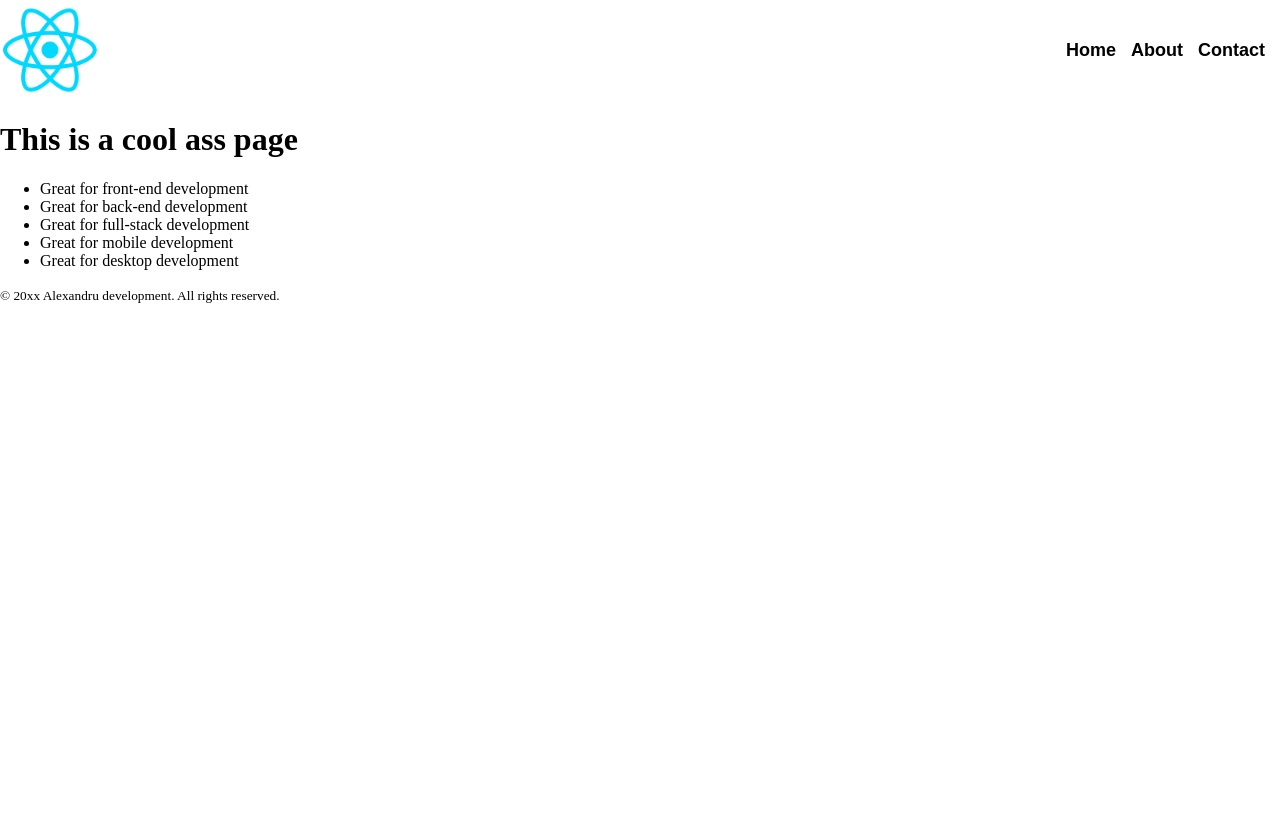
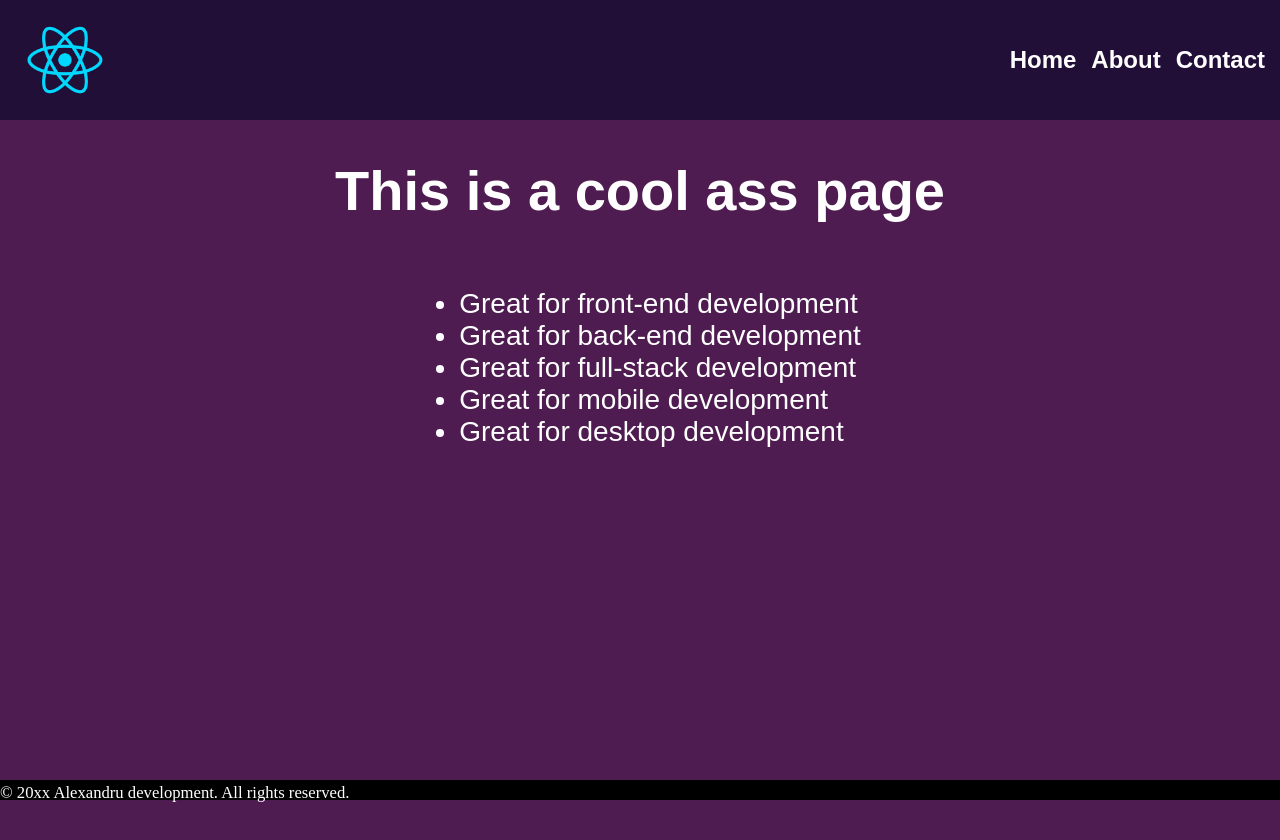
Before and after one commit to Alin044/ReactApp, a React (Vite) app: page / in a window 1280 px wide. Shown: the top 840 px of the page. Before the commit the page ends 800 px from the top, so only its background shows below. Built offline with nearby package versions, Linux system fonts and the light colour scheme.

Commit message:
more styling added

```diff
--- a/src/App.jsx
+++ b/src/App.jsx
@@ -4,7 +4,7 @@ import React from 'react'
 function Header(){
   return (
       <header className="header-container">
-        <img src="../public/images/React.webp" alt="React Logo" width="100" />
+        <img src="../public/images/React.webp" className="nav-bar-logo" alt="React Logo" />
         <nav className="nav-container">
           <ul className="nav-list">
             <li>Home</li>
@@ -18,7 +18,7 @@ function Header(){
 
 function MainContent(){
   return (
-    <main>
+    <main className="main-container">
         <h1>This is a cool ass page</h1>
 
         <ul>
@@ -34,7 +34,7 @@ function MainContent(){
 
 function Footer(){
   return (
-    <footer><small>© 20xx Alexandru development. All rights reserved.</small></footer>
+    <footer className="footer-container"><small>© 20xx Alexandru development. All rights reserved.</small></footer>
   )
 }
 
--- a/src/index.css
+++ b/src/index.css
@@ -15,11 +15,41 @@ body {
 .nav-list li{
   margin-right: 15px;
   font-family: sans-serif;
-  font-size: 18px;
+  font-size: 24px;
 }
 
 .header-container{
   display: flex;
   justify-content: space-between;
   align-items: center;
+  background-color: #210F37;
+  height: 120px;
+  color: white;
 }
+
+.nav-bar-logo{
+  width: 80px;
+  margin-left: 25px;
+}
+
+.main-container{
+  font-family: sans-serif;
+  color: white;
+  font-size: 28px;
+  border: none;
+  display: flex;
+  flex-direction: column;
+  align-items: center;
+  height: 100vh;
+  background-color: #4F1C51;
+}
+
+.footer-container{
+  position: fixed;
+  bottom: 0;
+  height: 20px;
+  background-color: black;
+  color: white;
+  width: 100%;
+  font-size: 20px;
+}
```
